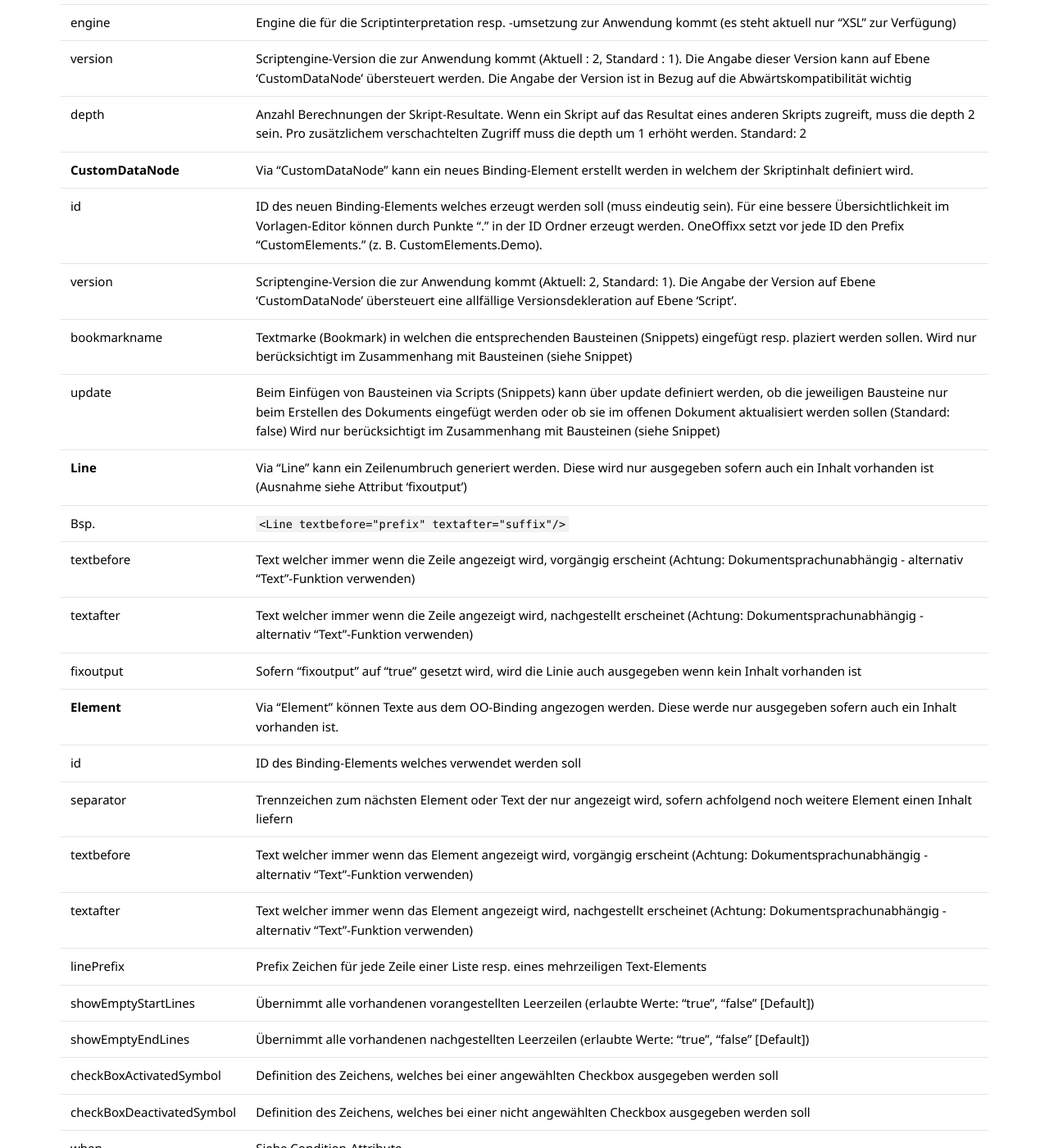
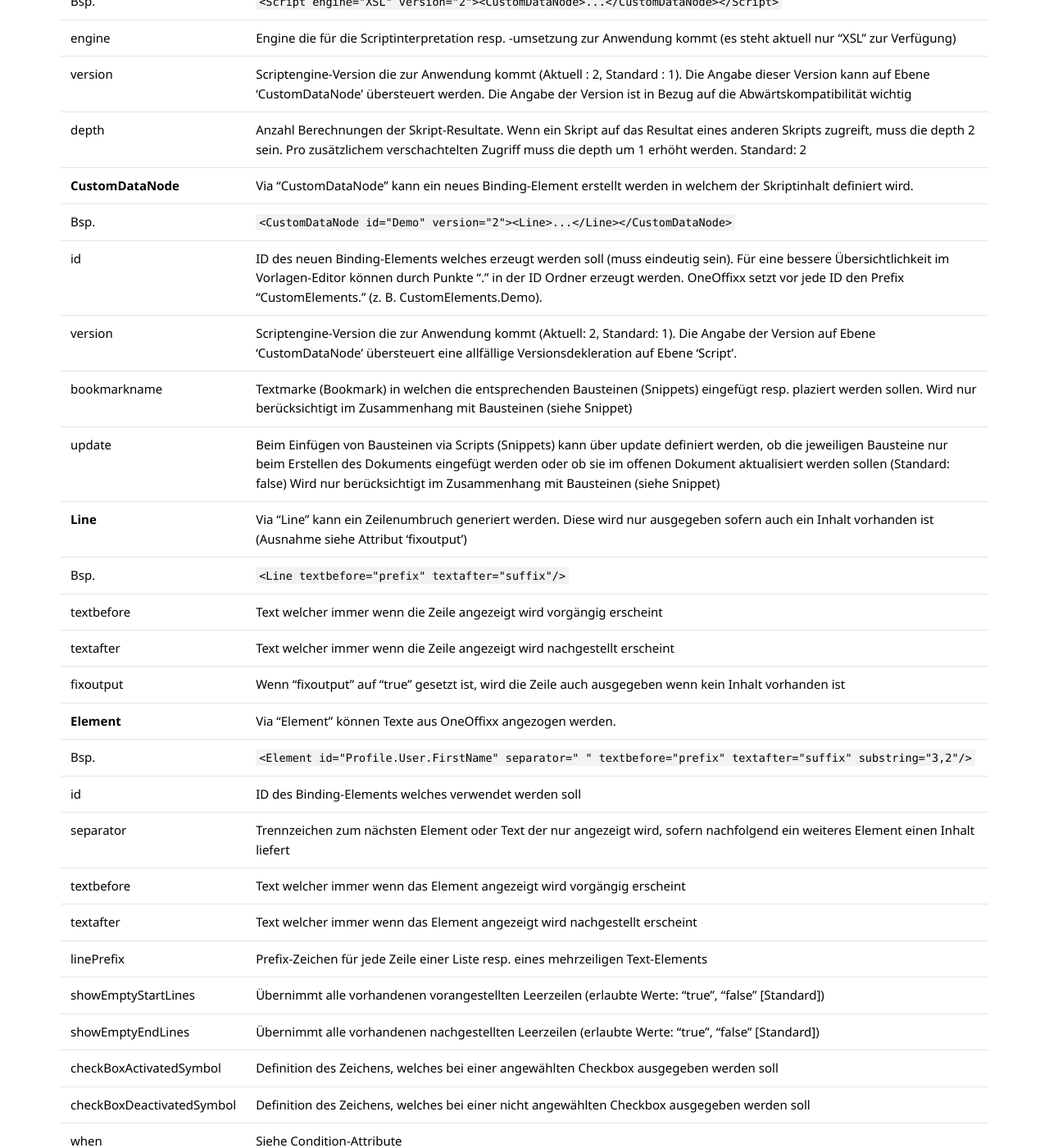
Before and after one commit to primesoft-group/oneoffixx-docs, a Jekyll site: the page built from _pages/docfunc/de/df-scripts.md, in a window 1280 px wide and 1400 px high, scrolled down 2355 px. Shown: the whole window at 82% size. Built offline with Jekyll 4.4.1, drawn with Linux system fonts in a browser that asks for light colours; nearby versions of some CDN libraries; some web fonts are replaced; some of the changed text lies outside the part shown.

Commit message:
pipe fehler behoben

````diff
--- a/_pages/docfunc/de/df-scripts.md
+++ b/_pages/docfunc/de/df-scripts.md
@@ -40,7 +40,7 @@
 </CustomDataNode>
 ```
 
-Mit 'Condition' Tags können Bedingungen in die Skripte eingebaut werden. Es gibt 'when' und 'notwhen' Bedingungen. Für 'oder'- Verknüpfungen kann das '|'- Zeichen verwendet werden. Für 'und'- Verknüpfungen ist es das '+'- Zeichen.
+Mit 'Condition' Tags können Bedingungen in die Skripte eingebaut werden. Es gibt 'when' und 'notwhen' Bedingungen. Für 'oder'- Verknüpfungen kann das '`|`'- Zeichen verwendet werden. Für 'und'- Verknüpfungen ist es das '`+`'- Zeichen.
 
 ```xml
 <CustomDataNode id="Example">
@@ -91,23 +91,25 @@
 version             | Scriptengine-Version die zur Anwendung kommt (Aktuell : 2, Standard : 1). Die Angabe dieser Version kann auf Ebene 'CustomDataNode' übersteuert werden. Die Angabe der Version ist in Bezug auf die Abwärtskompatibilität wichtig
 depth               | Anzahl Berechnungen der Skript-Resultate. Wenn ein Skript auf das Resultat eines anderen Skripts zugreift, muss die depth 2 sein. Pro zusätzlichem verschachtelten Zugriff muss die depth um 1 erhöht werden. Standard: 2
 __CustomDataNode__  | Via "CustomDataNode" kann ein neues Binding-Element erstellt werden in welchem der Skriptinhalt definiert wird.
+Bsp.                | `<CustomDataNode id="Demo" version="2"><Line>...</Line></CustomDataNode>`
 id                  | ID des neuen Binding-Elements welches erzeugt werden soll (muss eindeutig sein). Für eine bessere Übersichtlichkeit im Vorlagen-Editor können durch Punkte "." in der ID Ordner erzeugt werden. OneOffixx setzt vor jede ID den Prefix "CustomElements." (z. B. CustomElements.Demo).
 version             | Scriptengine-Version die zur Anwendung kommt (Aktuell: 2, Standard: 1). Die Angabe der Version auf Ebene 'CustomDataNode' übersteuert eine allfällige Versionsdekleration auf Ebene 'Script'.
 bookmarkname        | Textmarke (Bookmark) in welchen die entsprechenden Bausteinen (Snippets) eingefügt resp. plaziert werden sollen. Wird nur berücksichtigt im Zusammenhang mit Bausteinen (siehe Snippet)
 update              | Beim Einfügen von Bausteinen via Scripts (Snippets) kann über update definiert werden, ob die jeweiligen Bausteine nur beim Erstellen des Dokuments eingefügt werden oder ob sie im offenen Dokument aktualisiert werden sollen (Standard: false) Wird nur berücksichtigt im Zusammenhang mit Bausteinen (siehe Snippet)
 __Line__            | Via "Line" kann ein Zeilenumbruch generiert werden. Diese wird nur ausgegeben sofern auch ein Inhalt vorhanden ist (Ausnahme siehe Attribut 'fixoutput')
 Bsp.                | `<Line textbefore="prefix" textafter="suffix"/>`
-textbefore          | Text welcher immer wenn die Zeile angezeigt wird, vorgängig erscheint (Achtung: Dokumentsprachunabhängig - alternativ "Text"-Funktion verwenden)
-textafter           | Text welcher immer wenn die Zeile angezeigt wird, nachgestellt erscheinet (Achtung: Dokumentsprachunabhängig - alternativ "Text"-Funktion verwenden)
-fixoutput           | Sofern "fixoutput" auf "true" gesetzt wird, wird die Linie auch ausgegeben wenn kein Inhalt vorhanden ist
-__Element__         | Via "Element" können Texte aus dem OO-Binding angezogen werden. Diese werde nur ausgegeben sofern auch ein Inhalt vorhanden ist.
+textbefore          | Text welcher immer wenn die Zeile angezeigt wird vorgängig erscheint
+textafter           | Text welcher immer wenn die Zeile angezeigt wird nachgestellt erscheint
+fixoutput           | Wenn "fixoutput" auf "true" gesetzt ist, wird die Zeile auch ausgegeben wenn kein Inhalt vorhanden ist
+__Element__         | Via "Element" können Texte aus OneOffixx angezogen werden.
+Bsp.                | `<Element id="Profile.User.FirstName" separator=" " textbefore="prefix" textafter="suffix" substring="3,2"/>`
 id                  | ID des Binding-Elements welches verwendet werden soll
-separator           | Trennzeichen zum nächsten Element oder Text der nur angezeigt wird, sofern achfolgend noch weitere Element einen Inhalt liefern
-textbefore          | Text welcher immer wenn das Element angezeigt wird, vorgängig erscheint (Achtung: Dokumentsprachunabhängig - alternativ "Text"-Funktion verwenden)
-textafter           | Text welcher immer wenn das Element angezeigt wird, nachgestellt erscheinet (Achtung: Dokumentsprachunabhängig - alternativ "Text"-Funktion verwenden)
-linePrefix          | Prefix Zeichen für jede Zeile einer Liste resp. eines mehrzeiligen Text-Elements
-showEmptyStartLines | Übernimmt alle vorhandenen vorangestellten Leerzeilen (erlaubte Werte: "true", "false" [Default])
-showEmptyEndLines   | Übernimmt alle vorhandenen nachgestellten Leerzeilen (erlaubte Werte: "true", "false" [Default])
+separator           | Trennzeichen zum nächsten Element oder Text der nur angezeigt wird, sofern nachfolgend ein weiteres Element einen Inhalt liefert
+textbefore          | Text welcher immer wenn das Element angezeigt wird vorgängig erscheint
+textafter           | Text welcher immer wenn das Element angezeigt wird nachgestellt erscheint
+linePrefix          | Prefix-Zeichen für jede Zeile einer Liste resp. eines mehrzeiligen Text-Elements
+showEmptyStartLines | Übernimmt alle vorhandenen vorangestellten Leerzeilen (erlaubte Werte: "true", "false" [Standard])
+showEmptyEndLines   | Übernimmt alle vorhandenen nachgestellten Leerzeilen (erlaubte Werte: "true", "false" [Standard])
 checkBoxActivatedSymbol     | Definition des Zeichens, welches bei einer angewählten Checkbox ausgegeben werden soll
 checkBoxDeactivatedSymbol   | Definition des Zeichens, welches bei einer nicht angewählten Checkbox ausgegeben werden soll
 when                | Siehe Condition-Attribute
````
